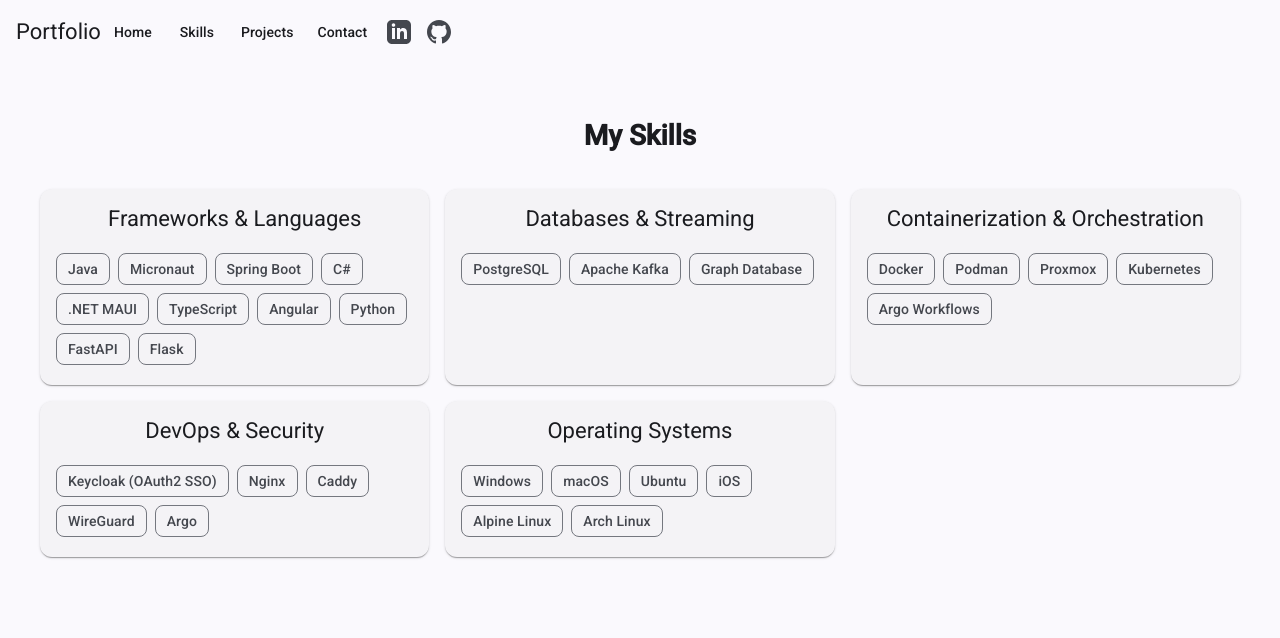
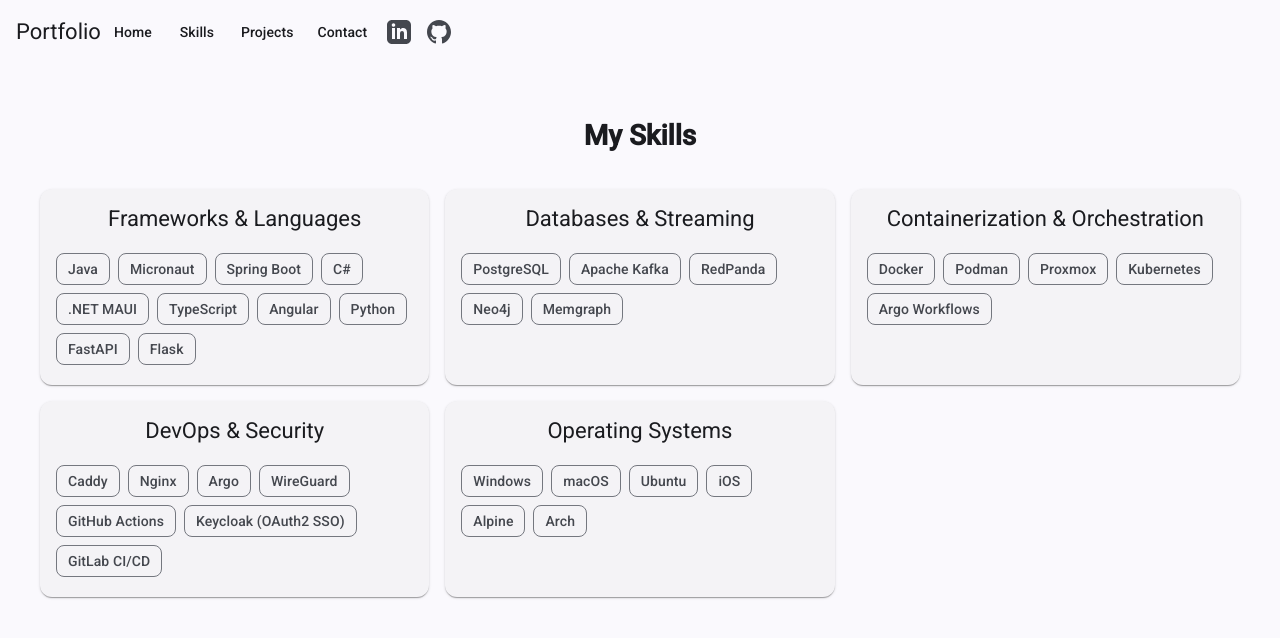
Before and after one commit to jack-turk-5/portfolio-app, an Angular app: page /skills in a window 1280 px wide. Shown: the top 638 px of the page. Built offline with nearby package versions, Linux system fonts and the light colour scheme.

Commit message:
project and skills tweaks

```diff
--- a/src/app/projects/projects.service.ts
+++ b/src/app/projects/projects.service.ts
@@ -10,7 +10,7 @@
     {
       title: 'FastFill',
       description: 'A reactive Micronaut backend (using R2DBC and PostgreSQL) to support non-blocking I/O, high concurrency, and seamless real-time ticket workflows. Built a PDF Generation Microservice to automatically generate and deliver work tickets, eliminating the need for manual data entry. Developed a .NET MAUI iOS client for ticket generation, boosting data-capture efficiency for oilfield contractors by 90%.',
-      technologies: ['Micronaut', 'PostgreSQL', 'R2DBC', 'Docker', '.NET MAUI', 'Keycloak', 'Caddy', 'WireGuard']
+      technologies: ['Micronaut', 'PostgreSQL', 'R2DBC', 'Docker', '.NET MAUI', 'Caddy', 'WireGuard', 'Keycloak']
     },
     {
       title: 'WireGuard Pro',
@@ -21,7 +21,7 @@
     {
       title: 'Data Lineage Visualization Tool',
       description: 'Designed and implemented a Graph Database-backed data lineage visualization tool using Micronaut, consolidating disparate data sources to accelerate audit traceability. Built a Kafka-backed streaming event ledger and updated system to support real-time, event-driven graph modifications and historical metadata recall.',
-      technologies: ['Micronaut', 'Kafka', 'Graph Database', 'Kubernetes', 'Argo Workflows', 'Docker']
+      technologies: ['Micronaut', 'Kafka', 'Neo4j', 'Kubernetes', 'Argo Workflows', 'Docker']
     }
   ];
 
--- a/src/app/skills/skills.service.ts
+++ b/src/app/skills/skills.service.ts
@@ -21,7 +21,9 @@
     // Databases & Streaming
     { name: 'PostgreSQL', category: 'Databases & Streaming' },
     { name: 'Apache Kafka', category: 'Databases & Streaming' },
-    { name: 'Graph Database', category: 'Databases & Streaming' },
+    { name: 'RedPanda', category: 'Databases & Streaming' },
+    { name: 'Neo4j', category: 'Databases & Streaming' },
+    { name: 'Memgraph', category: 'Databases & Streaming' },
 
     // Containerization & Orchestration
     { name: 'Docker', category: 'Containerization & Orchestration' },
@@ -31,19 +33,21 @@
     { name: 'Argo Workflows', category: 'Containerization & Orchestration' },
 
     // DevOps & Security
+    { name: 'Caddy', category: 'DevOps & Security' },
+    { name: 'Nginx', category: 'DevOps & Security' },
+    { name: 'Argo', category: 'DevOps & Security' },
+    { name: 'WireGuard', category: 'DevOps & Security' },
+    { name: 'GitHub Actions', category: 'DevOps & Security' },
     { name: 'Keycloak (OAuth2 SSO)', category: 'DevOps & Security' },
-    { name: 'Nginx', category: 'DevOps & Security' },
-    { name: 'Caddy', category: 'DevOps & Security' },
-    { name: 'WireGuard', category: 'DevOps & Security' },
-    { name: 'Argo', category: 'DevOps & Security' },
+    { name: 'GitLab CI/CD', category: 'DevOps & Security' },
 
     // Operating Systems
     { name: 'Windows', category: 'Operating Systems' },
     { name: 'macOS', category: 'Operating Systems' },
     { name: 'Ubuntu', category: 'Operating Systems' },
     { name: 'iOS', category: 'Operating Systems' },
-    { name: 'Alpine Linux', category: 'Operating Systems' },
-    { name: 'Arch Linux', category: 'Operating Systems' },
+    { name: 'Alpine', category: 'Operating Systems' },
+    { name: 'Arch', category: 'Operating Systems' },
   ];
 
   getSkills(): Skill[] {
```
